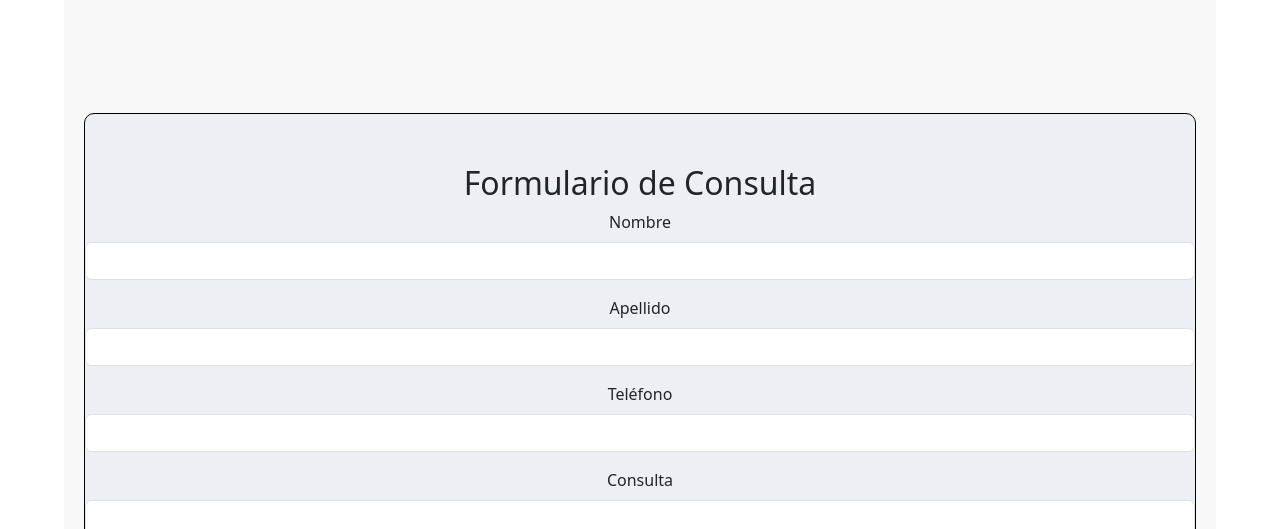
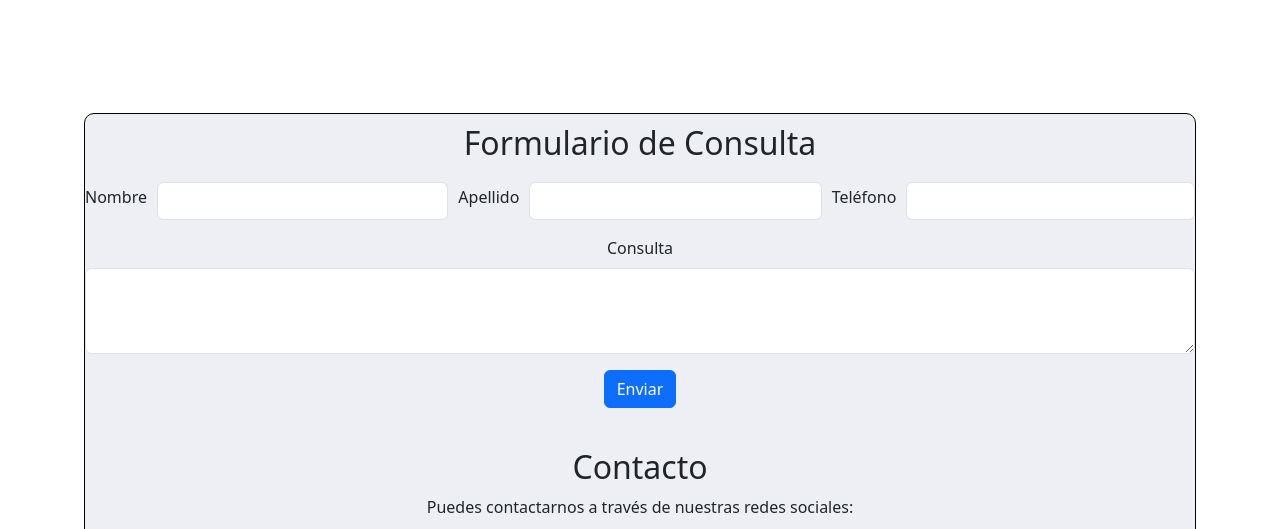
Before and after one commit to Sacrios/NovaMark, a plain HTML site: page Landing NovaMark studio/index.html in a window 1280 px wide. Shown: the part 1690-2219 px from the top of the page. Drawn offline with nearby package versions, Linux system fonts and the light colour scheme.

Commit message:
Add files via upload

```diff
--- a/Landing NovaMark studio/index.html
+++ b/Landing NovaMark studio/index.html
@@ -105,20 +105,22 @@
         </div>
         <div id="contacto">
             <div id="formulario">
-            <div style="text-align: center; margin-top: 50px;">
-                <h2>Formulario de Consulta</h2>
+            <div style="text-align: center; margin-top: 10px;">
+                <h2 style="margin-bottom: 20px;">Formulario de Consulta</h2>
                 <form id="consultaForm">
-                    <div class="mb-3">
-                        <label for="nombre" class="form-label">Nombre</label>
-                        <input type="text" class="form-control" id="nombre" required>
-                    </div>
-                    <div class="mb-3">
-                        <label for="apellido" class="form-label">Apellido</label>
-                        <input type="text" class="form-control" id="apellido" required>
-                    </div>
-                    <div class="mb-3">
-                        <label for="telefono" class="form-label">Teléfono</label>
-                        <input type="tel" class="form-control" id="telefono" required>
+                    <div class="mb-3" style="display: flex; align-items: center; gap: 10px;">
+                        <div style="flex: 1; display: flex; align-items: center;">
+                            <label for="nombre" class="form-label" style="margin-right: 10px;">Nombre</label>
+                            <input type="text" class="form-control" id="nombre" required>
+                        </div>
+                        <div style="flex: 1; display: flex; align-items: center;">
+                            <label for="apellido" class="form-label" style="margin-right: 10px;">Apellido</label>
+                            <input type="text" class="form-control" id="apellido" required>
+                        </div>
+                        <div style="flex: 1; display: flex; align-items: center;">
+                            <label for="telefono" class="form-label" style="margin-right: 10px;">Teléfono</label>
+                            <input type="tel" class="form-control" id="telefono" required>
+                        </div>
                     </div>
                     <div class="mb-3">
                         <label for="consulta" class="form-label">Consulta</label>
@@ -126,7 +128,6 @@
                     </div>
                     <button type="submit" class="btn btn-primary">Enviar</button>
                 </form>
-                </div>
             </div>
 
             <script>
@@ -139,7 +140,7 @@
                 });
             </script>
 
-            <div style="text-align: center; margin-top: 50px;">
+            <div style="text-align: center; margin-top: 20px; margin-bottom: 20px;">
                 <h2>Contacto</h2>
                 <p>Puedes contactarnos a través de nuestras redes sociales:</p>
                 <div style="display: flex; justify-content: center; gap: 20px;">
```
